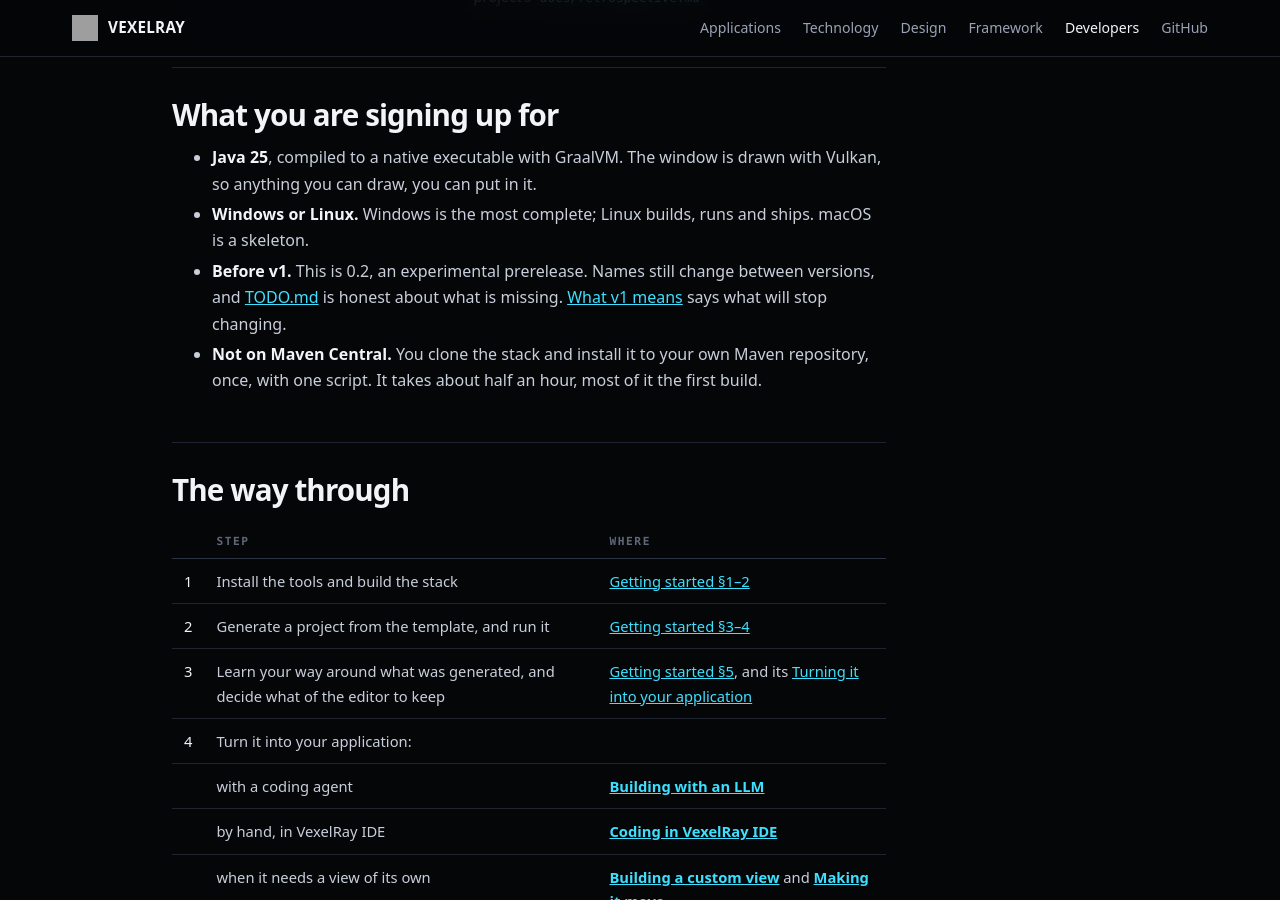
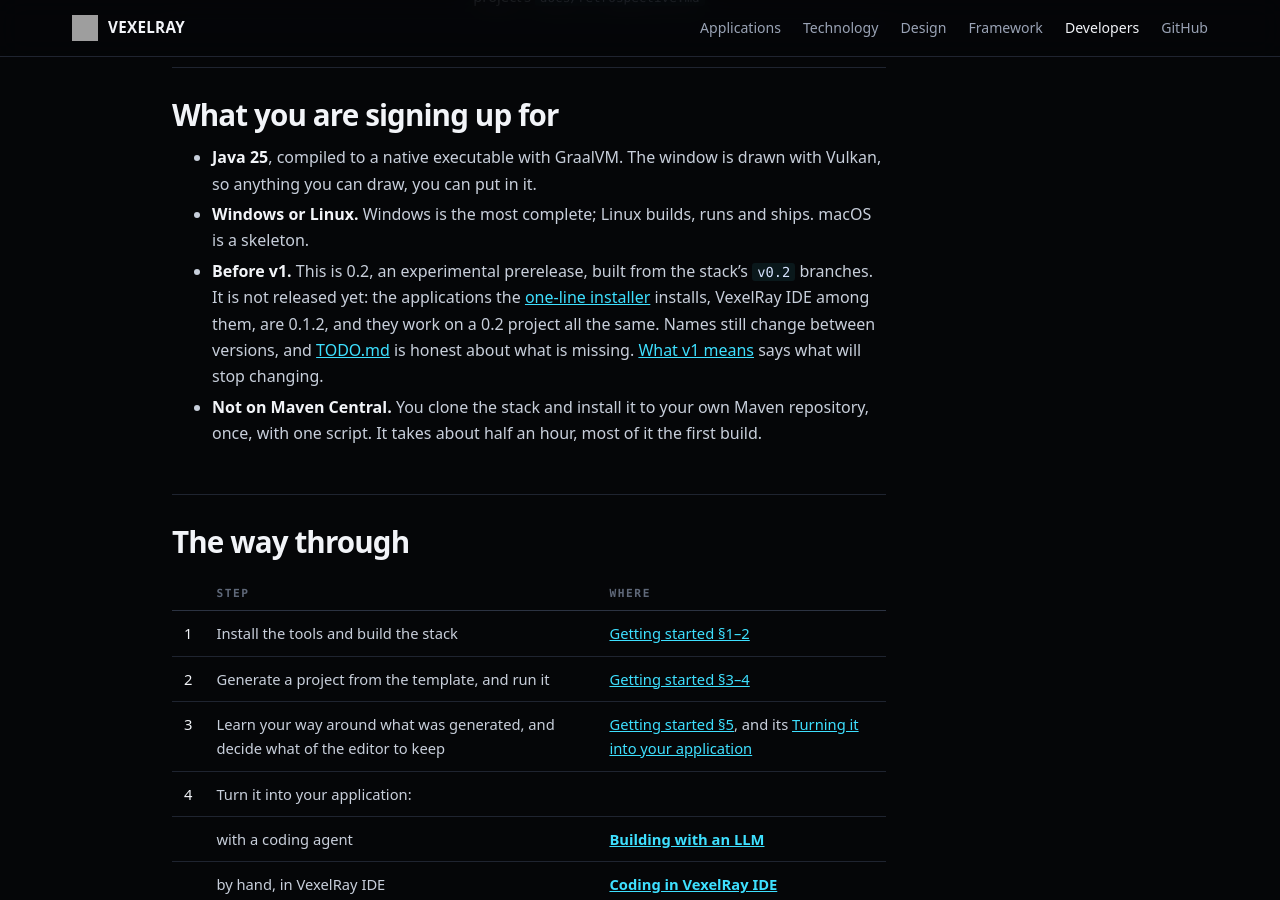
Before and after one commit to sibarum/vexelray-framework, a Jekyll site: the page built from docs/developers/index.md, in a window 1280 px wide and 900 px high, scrolled down 1754 px. Built offline with Jekyll 4.4.1, drawn with Linux system fonts in a browser that asks for light colours; our own code applies the rules of GitHub Pages for plain Markdown files.

Commit message:
0.2 docs: the installer still installs 0.1.2
The README's status read as if 0.2 were what the one-line installer
installs. It is not, and stays 0.1 until 0.2 is released: say so there and
in the developer guide's "what you are signing up for".

Co-Authored-By: Claude Opus 5.5 <noreply@anthropic.com>

```diff
--- a/docs/developers/index.md
+++ b/docs/developers/index.md
@@ -36,7 +36,9 @@ looking for something, look in the table below first.
 - **Java 25**, compiled to a native executable with GraalVM. The window is drawn with Vulkan, so anything you can
   draw, you can put in it.
 - **Windows or Linux.** Windows is the most complete; Linux builds, runs and ships. macOS is a skeleton.
-- **Before v1.** This is 0.2, an experimental prerelease. Names still change between versions, and
+- **Before v1.** This is 0.2, an experimental prerelease, built from the stack's `v0.2` branches. It is not
+  released yet: the applications the [one-line installer](https://sibarum.github.io/) installs, VexelRay IDE among
+  them, are 0.1.2, and they work on a 0.2 project all the same. Names still change between versions, and
   [TODO.md](../TODO.md) is honest about what is missing. [What v1 means](../v1.md) says what will stop changing.
 - **Not on Maven Central.** You clone the stack and install it to your own Maven repository, once, with one
   script. It takes about half an hour, most of it the first build.
```
Also changed, not shown: README.md.
